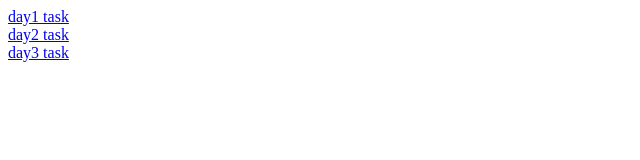
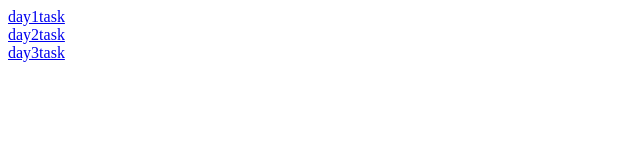
Before and after one commit to VengalaPrabhakar/Frontend, a plain HTML site: page index.html in a window 1280 px wide. Shown: the full height of the page, 0-640 px from the left. Drawn offline with Linux system fonts and the light colour scheme.

Commit message:
Heading Tags

```diff
--- a/index.html
+++ b/index.html
@@ -6,9 +6,9 @@
     <title>Document</title>
 </head>
 <body>
-    <a href="Day1/index.html">day1 task</a></br>
-    <a href="Day2/day 2.html">day2 task</a></br>
-    <a href="Day3/Day3.html">day3 task</a>
+    <a href="day1/index.html">day1task</a></br>
+    <a href="day2/day 2.html">day2task</a></br>
+    <a href="day3/Day3.html">day3task</a>
 
 </body>
 </html>
```
Also changed, not shown: day2/day2.html (renamed from day2/day 2.html), day3/day4.html (renamed from day3/Day3.html).
